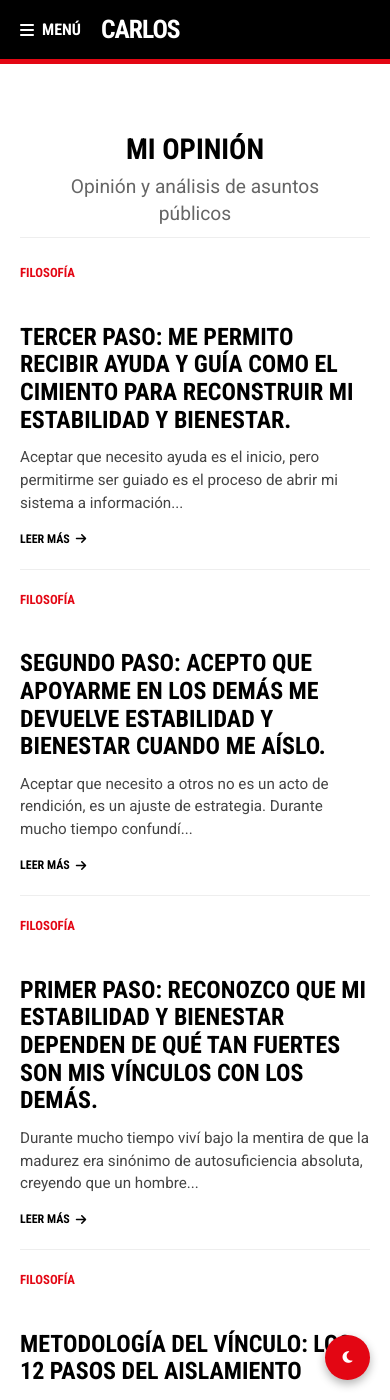
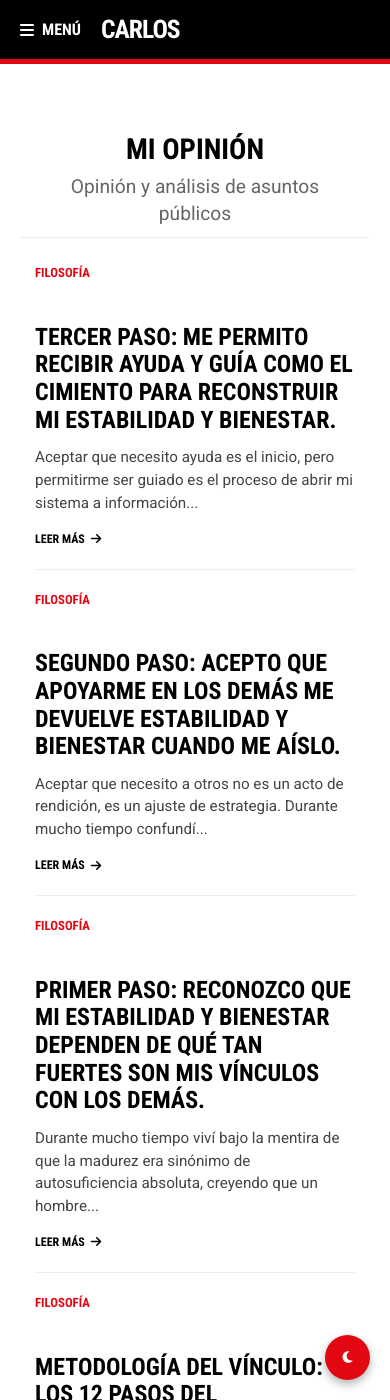
Before and after one commit to cafrhein/muro, a Jekyll site: the page built from index.html, in a window 390 px wide and 1400 px high. Built offline with Jekyll 4.4.1, drawn with Linux system fonts in a browser that asks for light colours; some of the changed text lies outside the part shown.

Commit message:
Update index.html

```diff
--- a/index.html
+++ b/index.html
@@ -9,7 +9,7 @@ title: Portada | Carlos
 </section>
 
 <div class="news-grid">
-    {% for post in site.posts %}
+    {% for post in site.posts limit: 4 %}
     <article class="news-item">
         <a href="{{ post.url | relative_url }}">
             <div class="news-category">{{ post.category | default: "Actualidad" }}</div>
@@ -23,14 +23,14 @@ title: Portada | Carlos
 
 <style>
 /* ============================================================
-   ESTILOS DE PORTADA - SISTEMA COMPACTO
+   ESTILOS DE PORTADA - MÁXIMA ANCHURA
    ============================================================ */
 
 .rt-hero {
     text-align: center;
-    padding: 30px 0 10px 0; /* Espaciado superior e inferior reducido */
+    padding: 30px 0 10px 0;
     border-bottom: 1px solid #eee;
-    margin-bottom: 25px;    /* Espacio controlado antes de la rejilla */
+    margin-bottom: 25px;
 }
 
 .rt-hero h1 {
@@ -38,7 +38,7 @@ title: Portada | Carlos
     font-weight: 700;
     font-size: clamp(1.8rem, 4vw, 2.8rem);
     text-transform: uppercase;
-    margin-bottom: 8px;     /* Pegado al subtítulo */
+    margin-bottom: 8px;
     color: var(--rt-black);
 }
 
@@ -51,14 +51,16 @@ title: Portada | Carlos
     line-height: 1.4;
 }
 
-/* REJILLA DINÁMICA */
+/* REJILLA DINÁMICA - MÁRGENES REDUCIDOS */
 .news-grid {
     display: grid;
-    grid-template-columns: repeat(auto-fill, minmax(300px, 1fr));
+    /* Ajustamos el mínimo a 250px para que quepan mejor los 4 en pantallas grandes */
+    grid-template-columns: repeat(auto-fill, minmax(280px, 1fr));
     gap: 30px;
-    max-width: 1200px;
+    /* Aumentamos de 1200px a 1400px para reducir el espacio lateral */
+    max-width: 1400px;
     margin: 0 auto;
-    padding-bottom: 60px;
+    padding: 0 20px 60px 20px;
 }
 
 .news-item {
@@ -114,10 +116,14 @@ title: Portada | Carlos
     gap: 6px;
 }
 
-/* RESPONSIVO AJUSTADO */
+/* RESPONSIVO */
 @media (max-width: 600px) {
     .rt-hero { padding: 30px 15px 10px 15px; }
     .rt-hero h1 { font-size: 1.8rem; }
-    .news-grid { grid-template-columns: 1fr; gap: 20px; }
+    .news-grid {
+        grid-template-columns: 1fr;
+        gap: 20px;
+        padding: 0 15px 40px 15px;
+    }
 }
 </style>
```
